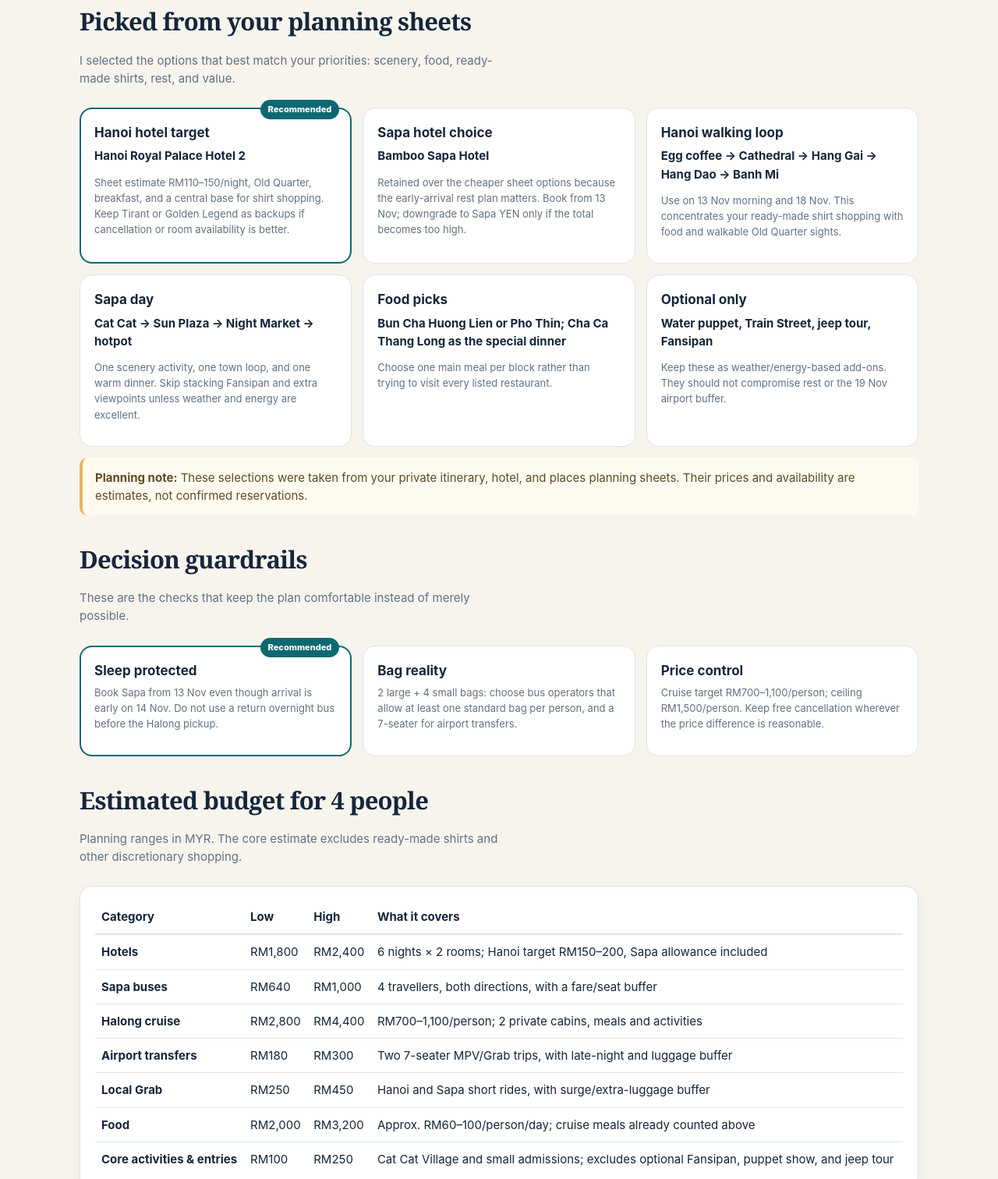
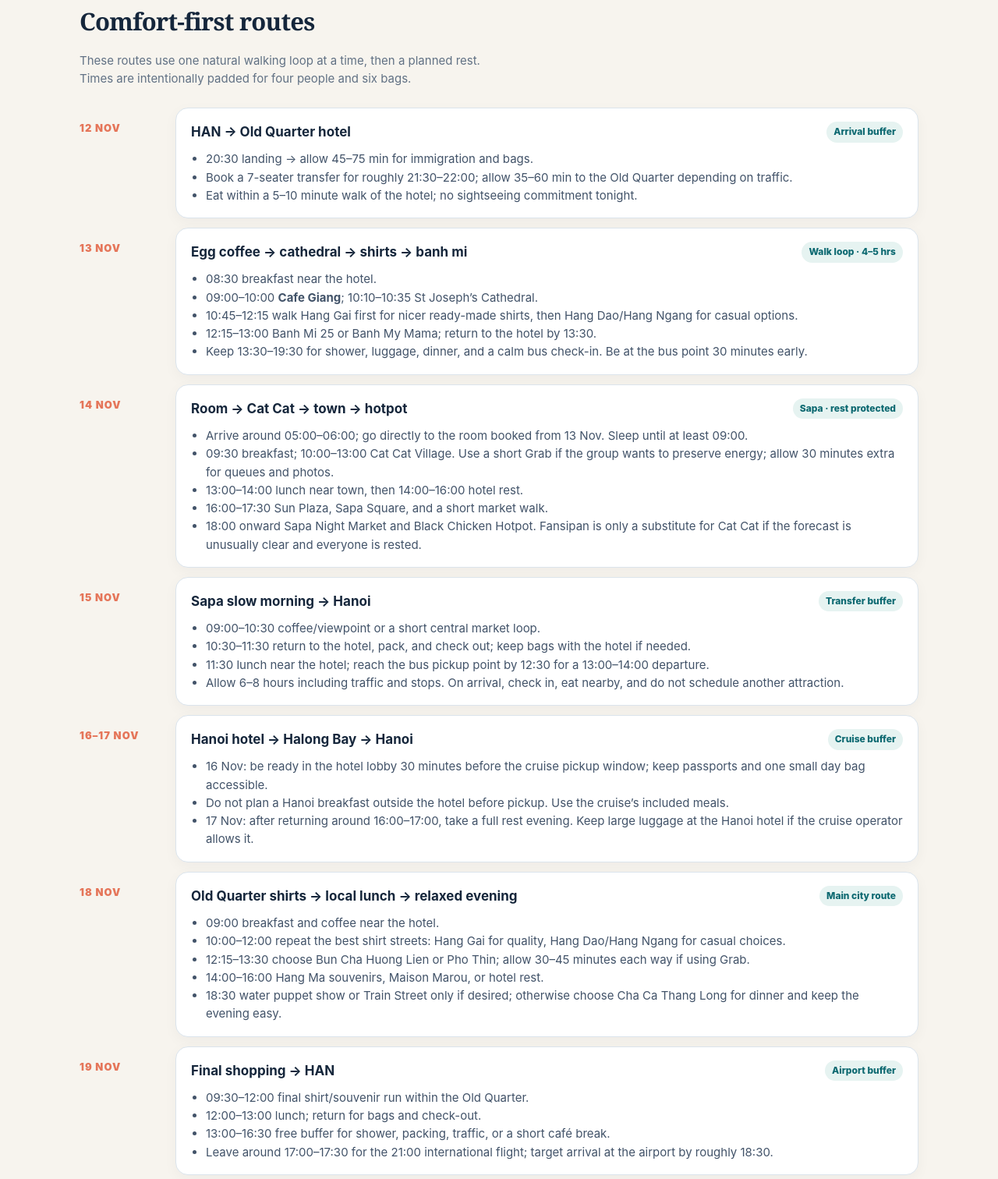
Before and after one commit to francisykl/viet-2026-itenerary, a plain HTML site: page index.html in a window 1280 px wide. Shown: the part 2236-3748 px from the top of the page at 78% size. Drawn offline with Linux system fonts and the light colour scheme.

Commit message:
Add comfort-first route plan

```diff
--- a/index.html
+++ b/index.html
@@ -86,6 +86,19 @@
     </section>
 
     <section>
+      <div class="section-head"><div><h2>Comfort-first routes</h2><p>These routes use one natural walking loop at a time, then a planned rest. Times are intentionally padded for four people and six bags.</p></div></div>
+      <div class="timeline">
+        <div class="day"><div class="date">12 Nov</div><div class="card"><span class="tag">Arrival buffer</span><h3>HAN → Old Quarter hotel</h3><ul><li>20:30 landing → allow 45–75 min for immigration and bags.</li><li>Book a 7-seater transfer for roughly 21:30–22:00; allow 35–60 min to the Old Quarter depending on traffic.</li><li>Eat within a 5–10 minute walk of the hotel; no sightseeing commitment tonight.</li></ul></div></div>
+        <div class="day"><div class="date">13 Nov</div><div class="card"><span class="tag">Walk loop · 4–5 hrs</span><h3>Egg coffee → cathedral → shirts → banh mi</h3><ul><li>08:30 breakfast near the hotel.</li><li>09:00–10:00 <strong>Cafe Giang</strong>; 10:10–10:35 St Joseph’s Cathedral.</li><li>10:45–12:15 walk Hang Gai first for nicer ready-made shirts, then Hang Dao/Hang Ngang for casual options.</li><li>12:15–13:00 Banh Mi 25 or Banh My Mama; return to the hotel by 13:30.</li><li>Keep 13:30–19:30 for shower, luggage, dinner, and a calm bus check-in. Be at the bus point 30 minutes early.</li></ul></div></div>
+        <div class="day"><div class="date">14 Nov</div><div class="card"><span class="tag">Sapa · rest protected</span><h3>Room → Cat Cat → town → hotpot</h3><ul><li>Arrive around 05:00–06:00; go directly to the room booked from 13 Nov. Sleep until at least 09:00.</li><li>09:30 breakfast; 10:00–13:00 Cat Cat Village. Use a short Grab if the group wants to preserve energy; allow 30 minutes extra for queues and photos.</li><li>13:00–14:00 lunch near town, then 14:00–16:00 hotel rest.</li><li>16:00–17:30 Sun Plaza, Sapa Square, and a short market walk.</li><li>18:00 onward Sapa Night Market and Black Chicken Hotpot. Fansipan is only a substitute for Cat Cat if the forecast is unusually clear and everyone is rested.</li></ul></div></div>
+        <div class="day"><div class="date">15 Nov</div><div class="card"><span class="tag">Transfer buffer</span><h3>Sapa slow morning → Hanoi</h3><ul><li>09:00–10:30 coffee/viewpoint or a short central market loop.</li><li>10:30–11:30 return to the hotel, pack, and check out; keep bags with the hotel if needed.</li><li>11:30 lunch near the hotel; reach the bus pickup point by 12:30 for a 13:00–14:00 departure.</li><li>Allow 6–8 hours including traffic and stops. On arrival, check in, eat nearby, and do not schedule another attraction.</li></ul></div></div>
+        <div class="day"><div class="date">16–17 Nov</div><div class="card"><span class="tag">Cruise buffer</span><h3>Hanoi hotel → Halong Bay → Hanoi</h3><ul><li>16 Nov: be ready in the hotel lobby 30 minutes before the cruise pickup window; keep passports and one small day bag accessible.</li><li>Do not plan a Hanoi breakfast outside the hotel before pickup. Use the cruise’s included meals.</li><li>17 Nov: after returning around 16:00–17:00, take a full rest evening. Keep large luggage at the Hanoi hotel if the cruise operator allows it.</li></ul></div></div>
+        <div class="day"><div class="date">18 Nov</div><div class="card"><span class="tag">Main city route</span><h3>Old Quarter shirts → local lunch → relaxed evening</h3><ul><li>09:00 breakfast and coffee near the hotel.</li><li>10:00–12:00 repeat the best shirt streets: Hang Gai for quality, Hang Dao/Hang Ngang for casual choices.</li><li>12:15–13:30 choose Bun Cha Huong Lien or Pho Thin; allow 30–45 minutes each way if using Grab.</li><li>14:00–16:00 Hang Ma souvenirs, Maison Marou, or hotel rest.</li><li>18:30 water puppet show or Train Street only if desired; otherwise choose Cha Ca Thang Long for dinner and keep the evening easy.</li></ul></div></div>
+        <div class="day"><div class="date">19 Nov</div><div class="card"><span class="tag">Airport buffer</span><h3>Final shopping → HAN</h3><ul><li>09:30–12:00 final shirt/souvenir run within the Old Quarter.</li><li>12:00–13:00 lunch; return for bags and check-out.</li><li>13:00–16:30 free buffer for shower, packing, traffic, or a short café break.</li><li>Leave around 17:00–17:30 for the 21:00 international flight; target arrival at the airport by roughly 18:30.</li></ul></div></div>
+      </div>
+    </section>
+
+    <section>
       <div class="section-head"><div><h2>Picked from your planning sheets</h2><p>I selected the options that best match your priorities: scenery, food, ready-made shirts, rest, and value.</p></div></div>
       <div class="grid">
         <article class="option recommended"><h3>Hanoi hotel target</h3><p><strong>Hanoi Royal Palace Hotel 2</strong></p><p class="meta">Sheet estimate RM110–150/night, Old Quarter, breakfast, and a central base for shirt shopping. Keep Tirant or Golden Legend as backups if cancellation or room availability is better.</p></article>
```
